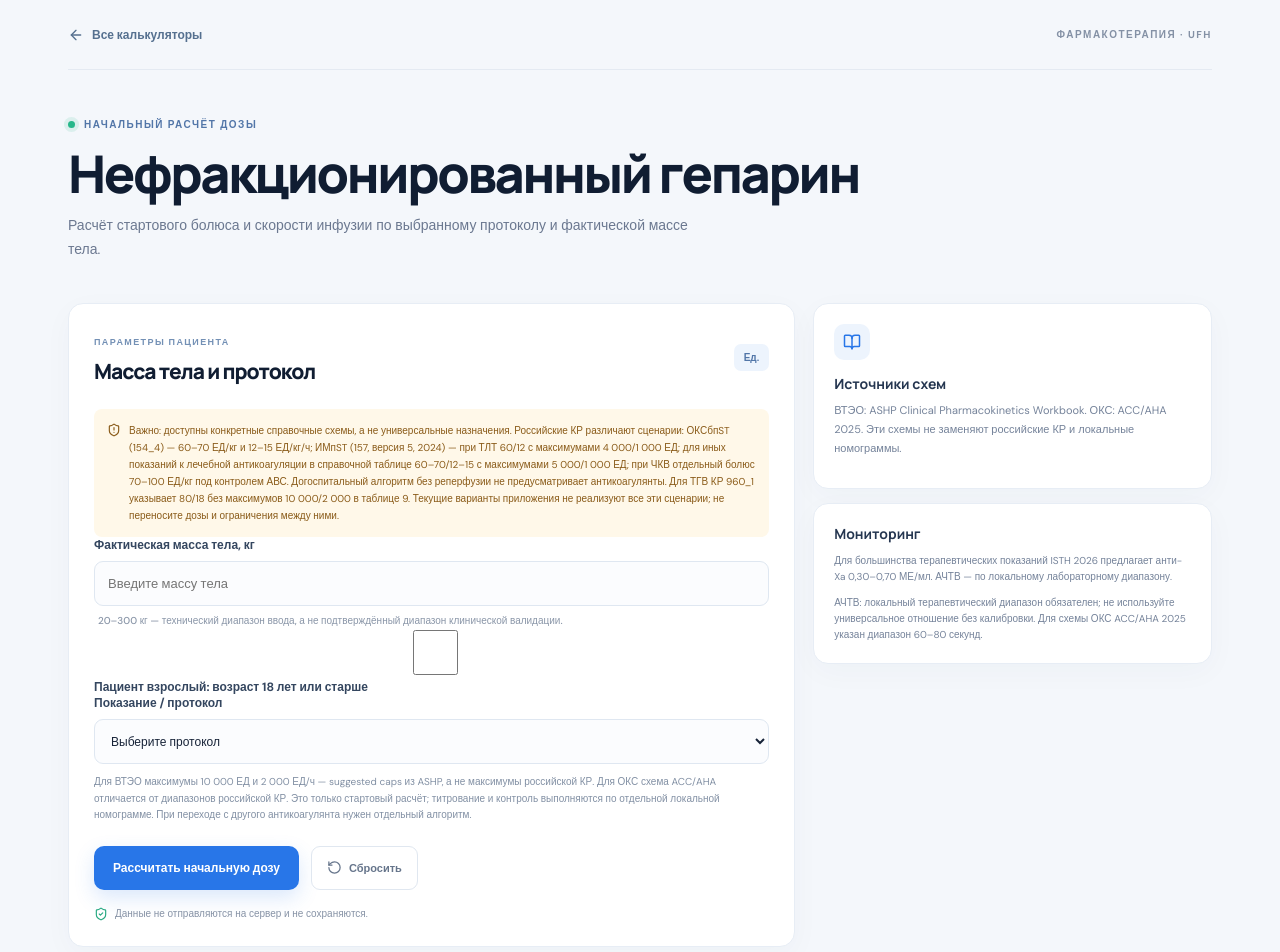
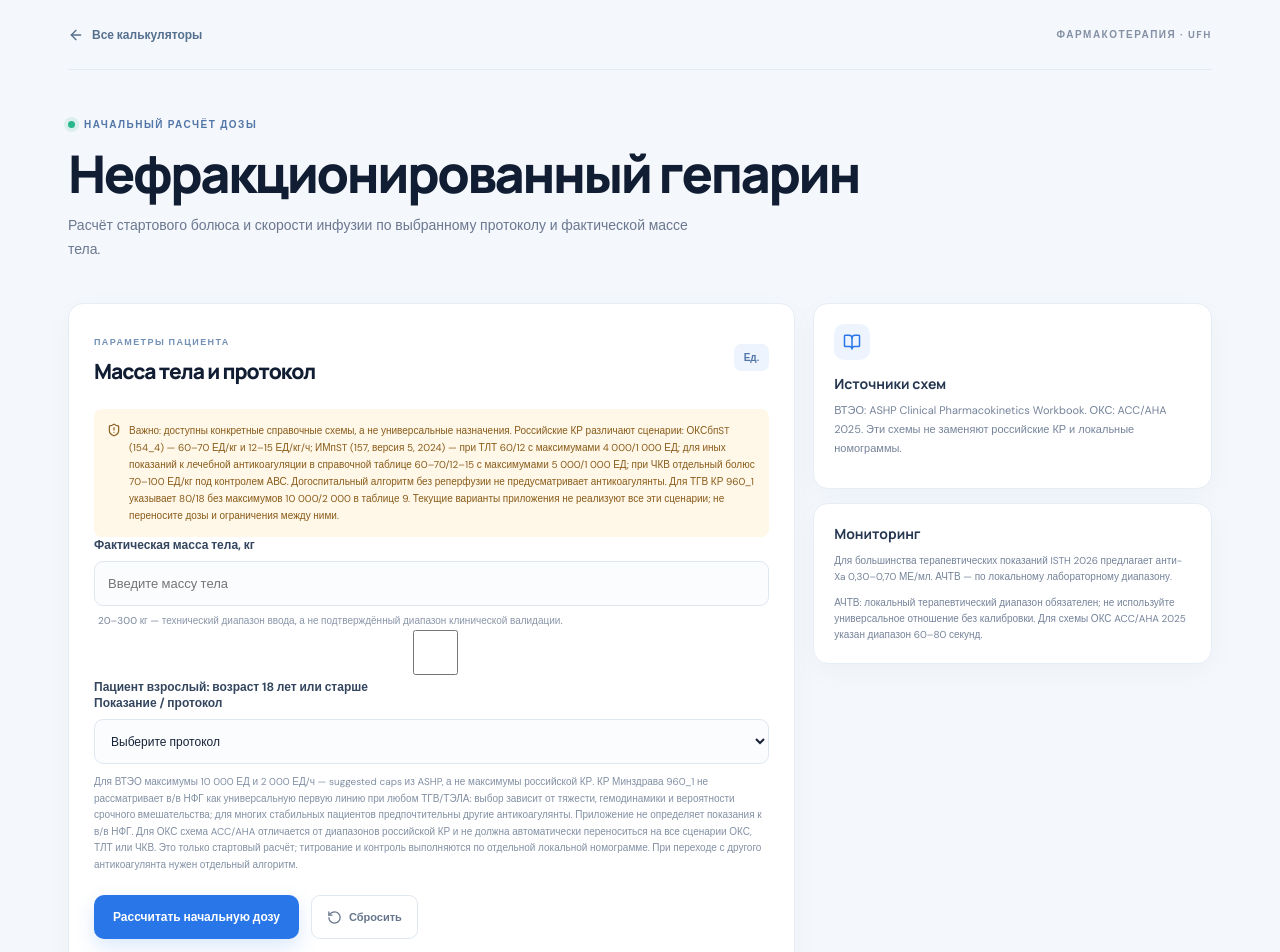
Before and after one commit to Whiterx/medcalc-pro-next, a React (Vite) app: page /medcalc-pro-next/calculators/unfractionated-heparin in a window 1280 px wide. Shown: the top 952 px of the page. Built offline with nearby package versions, Linux system fonts and the light colour scheme.

Commit message:
Clarify clinical limits of IV UFH indications

```diff
--- a/src/calculators/pharmacotherapy/UnfractionatedHeparinCalculator.tsx
+++ b/src/calculators/pharmacotherapy/UnfractionatedHeparinCalculator.tsx
@@ -62,7 +62,7 @@ export default function UnfractionatedHeparinCalculator() {
               <option value="acs">ОКС · схема ACC/AHA 2025 (60 Ед/кг + 12 Ед/кг/ч)</option>
             </select>
           </label>
-          <p className="field-hint">Для ВТЭО максимумы 10 000 ЕД и 2 000 ЕД/ч — suggested caps из ASHP, а не максимумы российской КР. Для ОКС схема ACC/AHA отличается от диапазонов российской КР. Это только стартовый расчёт; титрование и контроль выполняются по отдельной локальной номограмме. При переходе с другого антикоагулянта нужен отдельный алгоритм.</p>
+          <p className="field-hint">Для ВТЭО максимумы 10 000 ЕД и 2 000 ЕД/ч — suggested caps из ASHP, а не максимумы российской КР. КР Минздрава 960_1 не рассматривает в/в НФГ как универсальную первую линию при любом ТГВ/ТЭЛА: выбор зависит от тяжести, гемодинамики и вероятности срочного вмешательства; для многих стабильных пациентов предпочтительны другие антикоагулянты. Приложение не определяет показания к в/в НФГ. Для ОКС схема ACC/AHA отличается от диапазонов российской КР и не должна автоматически переноситься на все сценарии ОКС, ТЛТ или ЧКВ. Это только стартовый расчёт; титрование и контроль выполняются по отдельной локальной номограмме. При переходе с другого антикоагулянта нужен отдельный алгоритм.</p>
           {error && <p className="form-error" role="alert">{error}</p>}
           <div className="calculator-actions">
             <button className="primary-button" type="submit">Рассчитать начальную дозу</button>
```
